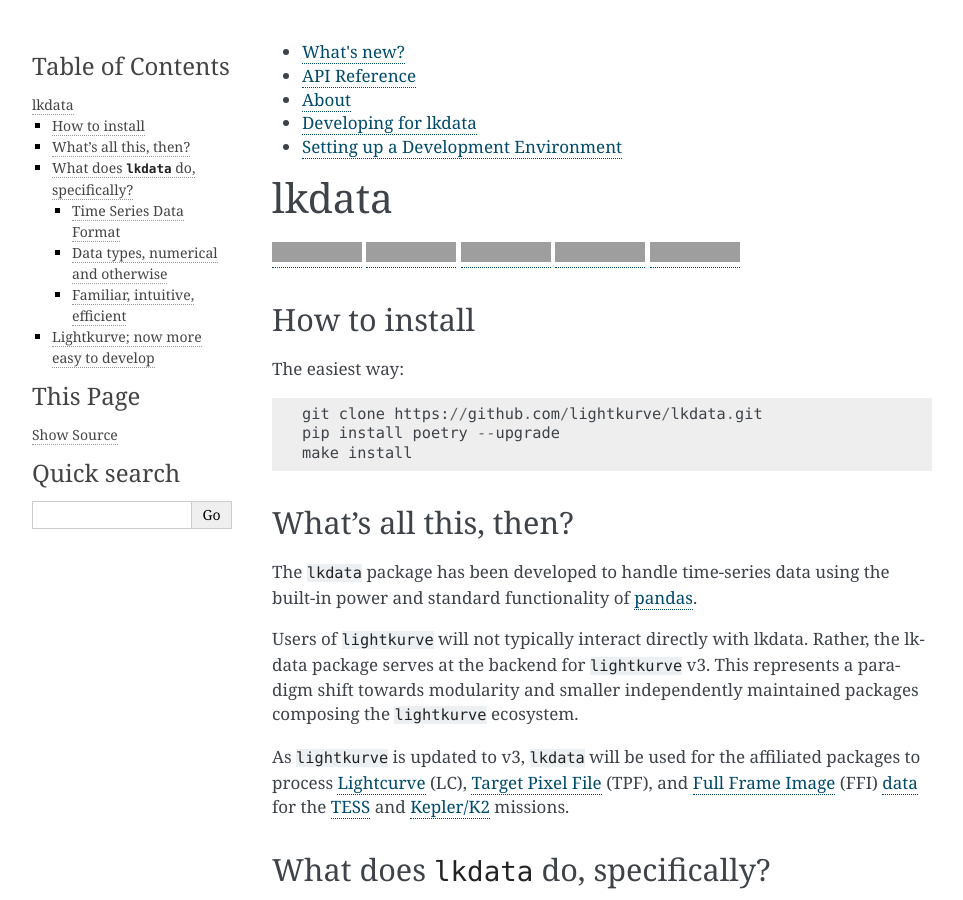
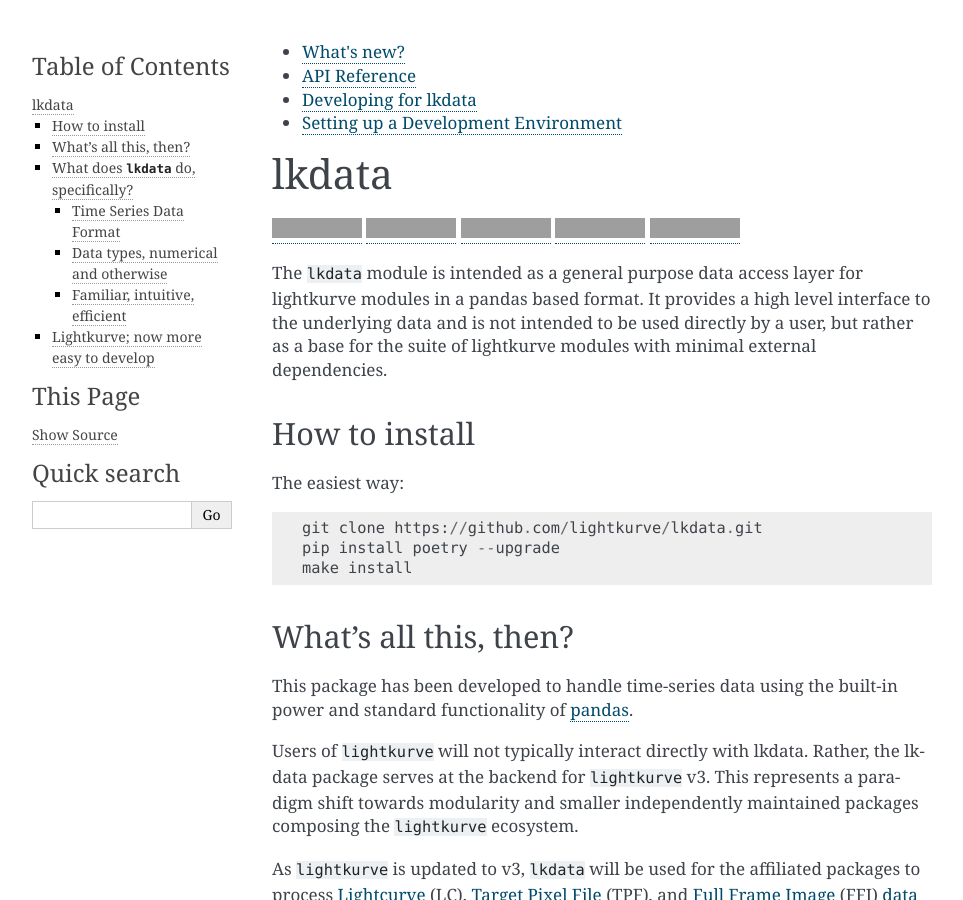
Before and after one commit to lightkurve/lkdata, a Sphinx documentation site: the page built from docs/index.rst, in a window 1280 px wide and 900 px high, cut to the strip 0-900 px from the top of the window. Shown: the whole strip, without its empty margins (148-1111 px from the left). Built offline with Sphinx 7.4.7, drawn with Linux system fonts in a browser that asks for light colours; grey boxes are pictures that could not be loaded.

Commit message:
Placed about contents into readme

```diff
--- a/README.rst
+++ b/README.rst
@@ -2,6 +2,11 @@
 ======
 
 |Installation| |ruff| |Tests| |Coverage| |Coverage badge|
+
+The ``lkdata`` module is intended as a general purpose data access layer for
+lightkurve modules in a pandas based format. It provides a high level interface to the
+underlying data and is not intended to be used directly by a user, but rather as
+a base for the suite of lightkurve modules with minimal external dependencies.
 
 How to install
 --------------
@@ -17,7 +22,7 @@
 What’s all this, then?
 ----------------------
 
-The ``lkdata`` package has been developed to handle time-series data
+This package has been developed to handle time-series data
 using the built-in power and standard functionality of
 `pandas <https://pandas.pydata.org/>`__.
 
--- a/docs/about/index.rst
+++ /dev/null
@@ -1,6 +0,0 @@
-About
-=====
-The lkdata module is intended as a general purpose data access layer for
-lightkurve modules in a pandas based format. It provides a high level interface to the
-underlying data and is not intended to be used directly by a user, but rather as
-a base for the suite of lightkurve modules with minimal external dependencies.
--- a/docs/index.rst
+++ b/docs/index.rst
@@ -10,7 +10,6 @@
 
     What's new? <whatsnew/index.rst>
     API Reference <reference/index>
-    About <about/index>
     Development <development/index>
 
 .. include:: ../README.rst
```
